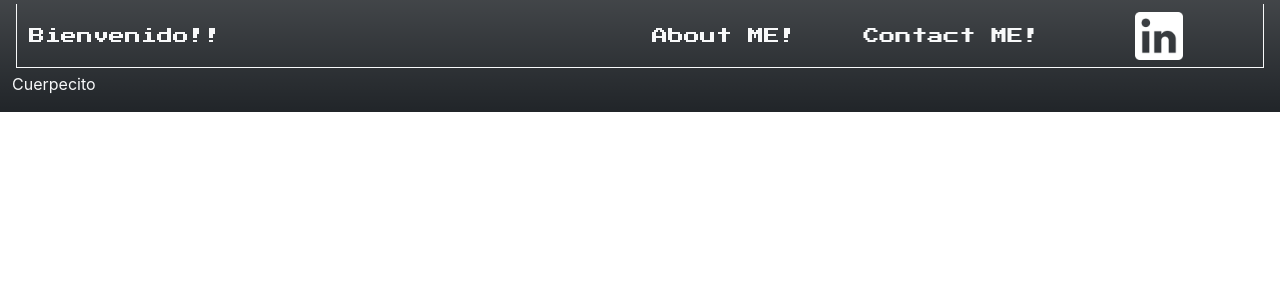
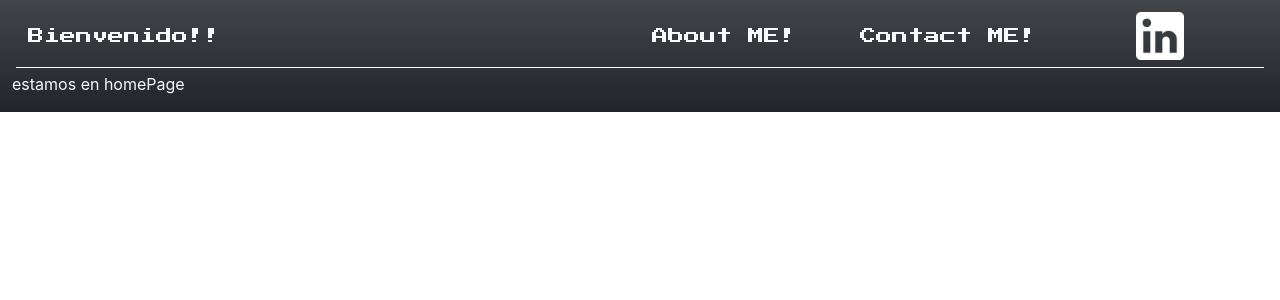
Before and after one commit to AlbertoPortillo/react-gh-pages, a React (Create React App) app: page / in a window 1280 px wide. Shown: the top 300 px of the page. Built offline with nearby package versions, Linux system fonts and the light colour scheme.

Commit message:
ruter and home page init

```diff
--- a/src/Components/Header/Bar.tsx
+++ b/src/Components/Header/Bar.tsx
@@ -2,20 +2,20 @@ import React from "react";
 //importar imagenes
 import linkedinLogo from '../../imgs/linkedin-logo.png'
 
-function Bar(){
+function Bar({ onClickButtom, onClickLogo }: any){
     return(
-        <div className="row m-1 bar-root align-items-center border-top-0  border-light border">
+        <div className="row m-1 bar-root align-items-center border-light border-bottom">
             <div className="col-6">
-                <p className="mb-0 text-bits"> Bienvenido!!</p>
+                <p className="mb-0 text-bits click" onClick={() => onClickButtom(0)}> Bienvenido!!</p>
             </div>
             <div className="col-2 align-items-center">
-                <p className="mb-0 text-bits" >About ME!</p>
+                <p className="mb-0 text-bits click" onClick={() => onClickButtom(1)}>About ME!</p>
             </div>
-            <div className="col-2 align-items-center text-center ">
-                <p className="mb-0 text-bits" >Contact ME!</p>
+            <div className="col-2 align-items-center text-center">
+                <p className="mb-0 text-bits click" onClick={() => onClickButtom(2)}>Contact ME!</p>
             </div>
-            <div className="col-2 text-center ">
-                <img src={linkedinLogo} className="bar-img" alt="" />
+            <div className="col-2 text-center " >
+                <img onClick={onClickLogo} src={linkedinLogo} className="bar-img" alt="" />
             </div>
         </div>
     )
--- a/src/Components/Home.tsx
+++ b/src/Components/Home.tsx
@@ -1,22 +1,34 @@
 //import librerias
-import React from 'react';
+import React, {useState} from 'react';
 //importar estilos
 import '../styles/home.css'
 //importar componentes para Home
 import Bar from '../Components/Header/Bar'
+import HomePage from '../Components/Inicio/Page';
 
 function Home(){
+    const [page, setPage] = useState(0)
 
     async function click() {
         window.confirm('Really you thing that?') ?window.location.replace('https://www.linkedin.com/in/israel-ledezma/') :alert('Maybe you are David!!!')
     }
 
+    async function onLinkedinLogo(){
+        window.open("https://www.linkedin.com/in/alberto-antonio-portillo-martinez-590776128/", "_blank")
+    }
+
+    async function changePage(newPage:number){
+        setPage(newPage)
+    }
+
     return (
     <div className="bg-dark bg-gradient text-light d-flex">
-        <div className="container-fluid ">
-            <Bar />
+        <div className="container-fluid">
+            <Bar onClickButtom={changePage} onClickLogo={onLinkedinLogo} />
+            {page == 0 && <HomePage /> }
+            {page == 1 && <p>Pagina2</p> }
+            {page == 2 && <p>PAgina3</p> }
 
-            <p>Cuerpecito</p>
         </div>
     </div>
     );
--- /dev/null
+++ b/src/Components/Inicio/Page.tsx
@@ -0,0 +1,9 @@
+import React from 'react';
+
+function Page(){
+    return(
+        <p>estamos en homePage</p>
+    )
+}
+
+export default Page;
--- a/src/styles/home.css
+++ b/src/styles/home.css
@@ -1,5 +1,6 @@
 @import url('https://fonts.googleapis.com/css2?family=Press+Start+2P&display=swap');
 @import url('https://fonts.googleapis.com/css2?family=Press+Start+2P&display=swap');
+/* Estilos Generales */
 body {
     margin: 0;
     font-family: -apple-system, BlinkMacSystemFont, 'Segoe UI', 'Roboto', 'Oxygen',
@@ -8,9 +9,12 @@ body {
     -webkit-font-smoothing: antialiased;
     -moz-osx-font-smoothing: grayscale;
 }
-
 .text-bits{
     font-family: 'Press Start 2P', cursive;
+}
+.click{
+    cursor: pointer;
+    max-width: fit-content;
 }
 
 /* estilos Barra Superior */
```
